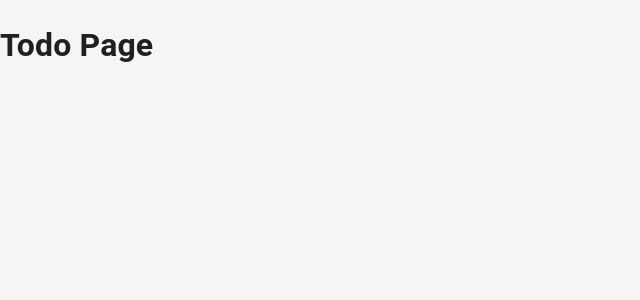
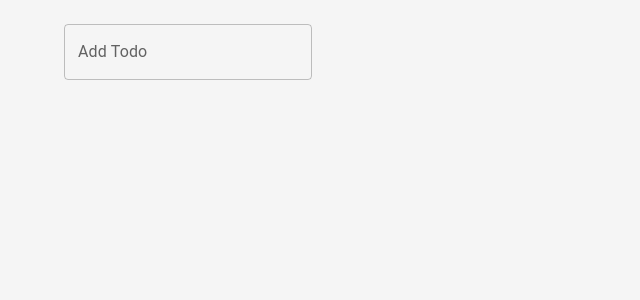
Before and after one commit to orodriguez/ergo, a React (Create React App) app in the folder front-end/: page / in a window 1280 px wide. Shown: the top 300 px of the page, without its empty margins (0-640 px from the left). Built offline with nearby package versions, Linux system fonts and the light colour scheme.

Commit message:
Add TextField

```diff
--- a/front-end/src/components/todos/Page.tsx
+++ b/front-end/src/components/todos/Page.tsx
@@ -1,3 +1,19 @@
-const Page: React.FC = () => <h1>Todo Page</h1>;
+import { Container, TextField } from "@mui/material";
 
-export default Page;
+const Wrapper: React.FC = () => {
+    const onChange = (e: React.ChangeEvent<HTMLInputElement>) => {
+        console.log(e.target.value);
+    };
+
+    return <Page onChange={onChange} />;
+};
+
+interface IProps {
+    onChange: (e: React.ChangeEvent<HTMLInputElement>) => void;
+}
+
+const Page: React.FC<IProps> = ({ onChange }: IProps) => <Container sx={{ paddingTop: 3 }}>
+    <TextField label="Add Todo" variant="outlined" onChange={onChange} />
+</Container>;
+
+export default Wrapper;
```
